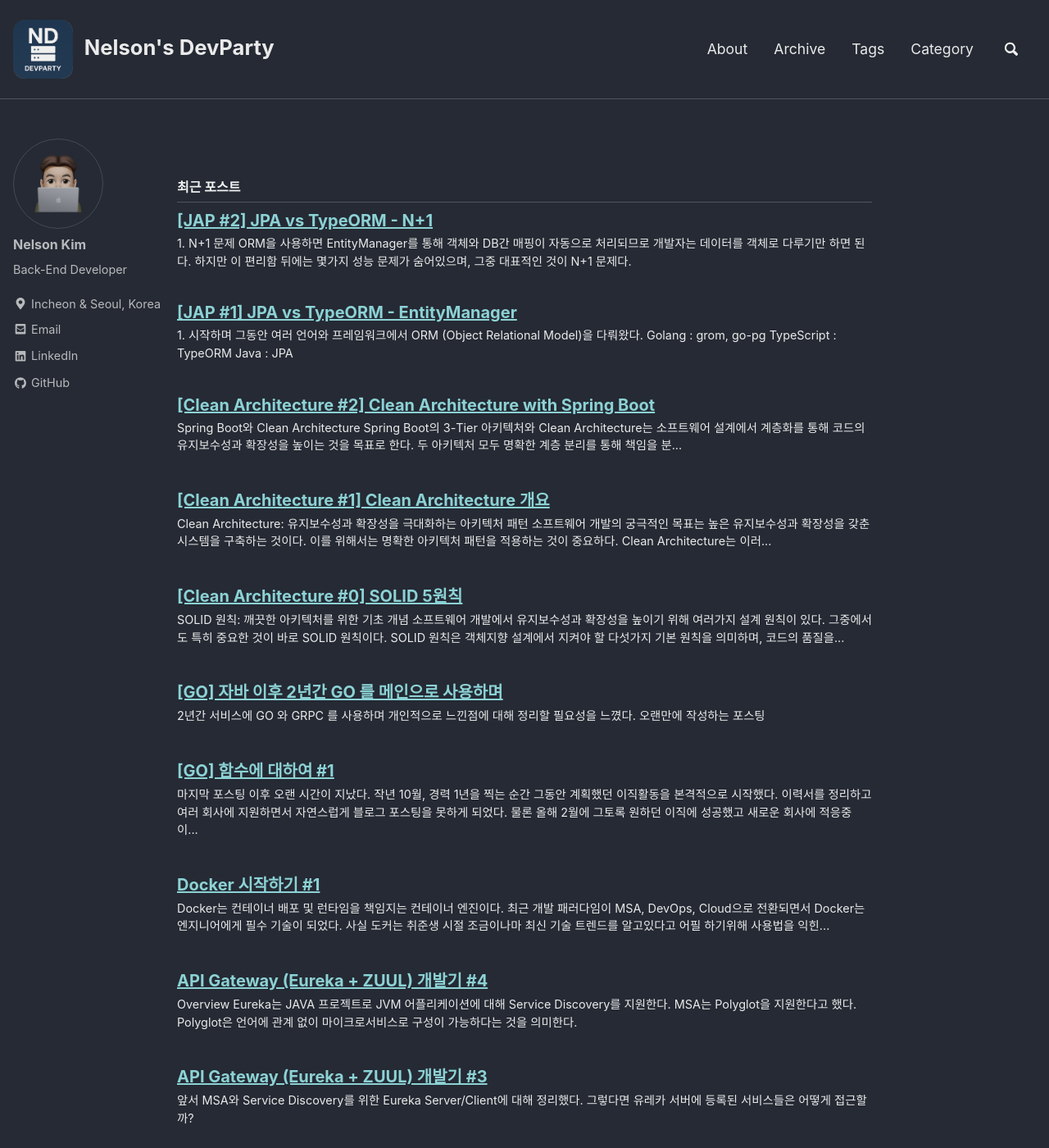
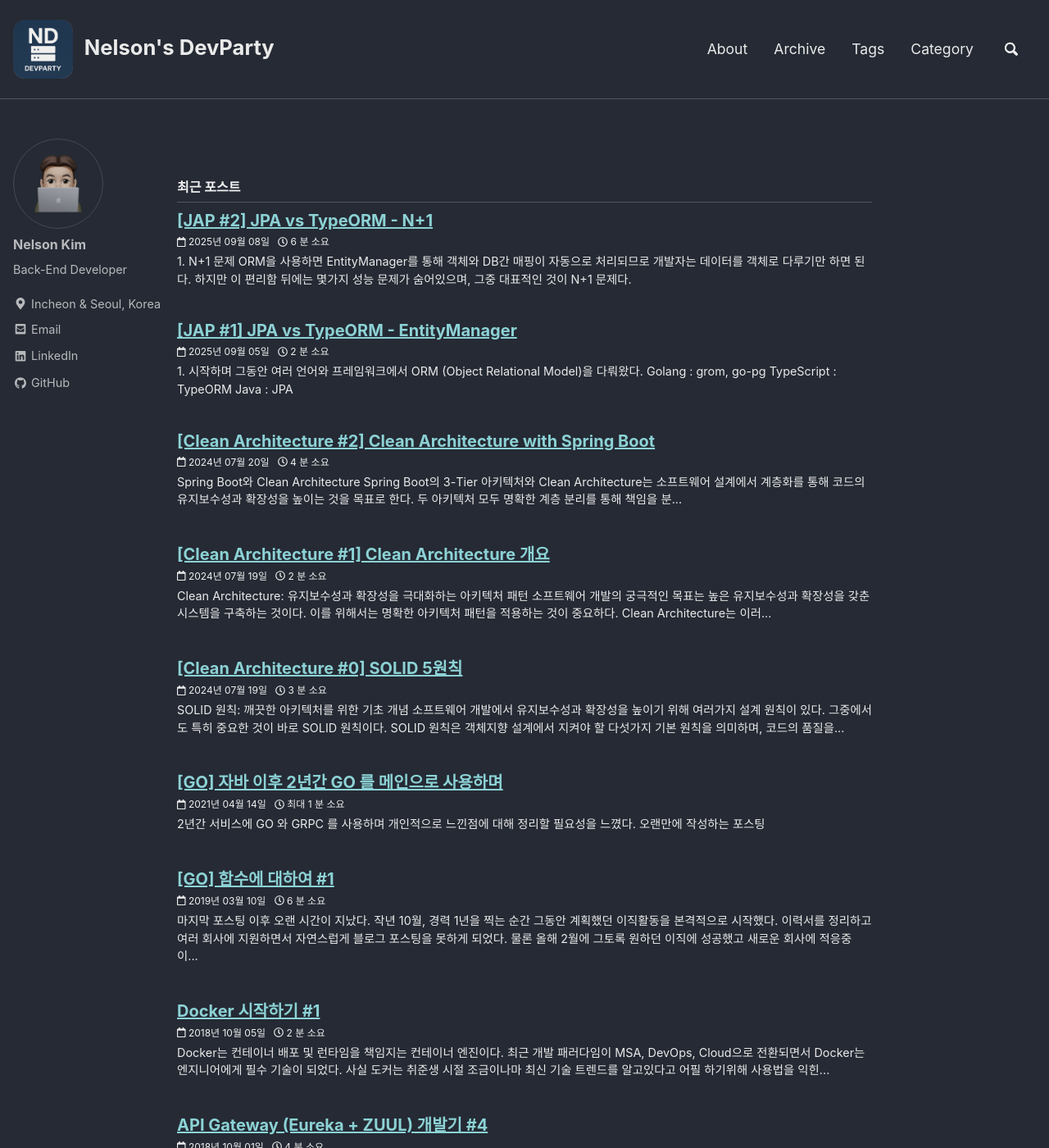
Before and after one commit to ssipflow/ssipflow.github.io, a Jekyll site: the page built from index.html, in a window 1280 px wide and 1400 px high. Shown: the whole window at 82% size. Built offline with Jekyll 4.4.1, drawn with Linux system fonts in a browser that asks for light colours; nearby versions of some CDN libraries; the list of posts is cut into pages by our own code; some of the changed text lies outside the part shown.

Commit message:
Add post date and improve meta styling
- Add publication dates to post listings with calendar icon
- Enable read time display in post metadata
- Increase meta font size from 0.6em to 0.75em for better readability
- Format dates in Korean locale (YYYY년 MM월 DD일)
- Display both date and read time when available

🤖 Generated with [Claude Code](https://claude.ai/code)

Co-Authored-By: Claude <noreply@anthropic.com>

```diff
--- a/_config.yml
+++ b/_config.yml
@@ -268,7 +268,7 @@ defaults:
     values:
       layout: single
       author_profile: true
-      read_time: false
+      read_time: true
       comments: true # true
       share: true
       related: true
--- a/_includes/archive-single.html
+++ b/_includes/archive-single.html
@@ -30,7 +30,15 @@
         <a href="{{ post.url | relative_url }}" rel="permalink">{{ title }}</a>
       {% endif %}
     </h2>
-    {% if post.read_time %}
+    {% if post.date %}
+      <p class="page__meta">
+        <i class="far fa-calendar" aria-hidden="true"></i>
+        <time datetime="{{ post.date | date_to_xmlschema }}" itemprop="datePublished">{{ post.date | date: "%Y년 %m월 %d일" }}</time>
+        {% if post.read_time %}
+          &nbsp;&nbsp;<i class="far fa-clock" aria-hidden="true"></i> {% include read-time.html %}
+        {% endif %}
+      </p>
+    {% elsif post.read_time %}
       <p class="page__meta"><i class="far fa-clock" aria-hidden="true"></i> {% include read-time.html %}</p>
     {% endif %}
     {% if post.excerpt %}<p class="archive__item-excerpt" itemprop="description">{{ post.excerpt | markdownify | strip_html | truncate: 160 }}</p>{% endif %}
--- a/_sass/minimal-mistakes/_archive.scss
+++ b/_sass/minimal-mistakes/_archive.scss
@@ -101,7 +101,7 @@
 .list__item {
   .page__meta {
     margin: 0 0 4px;
-    font-size: 0.6em;
+    font-size: 0.75em;
   }
 }
 
@@ -172,7 +172,7 @@
 
   .page__meta {
     margin: 0 0 4px;
-    font-size: 0.6em;
+    font-size: 0.75em;
   }
 
   .archive__item-title {
```
